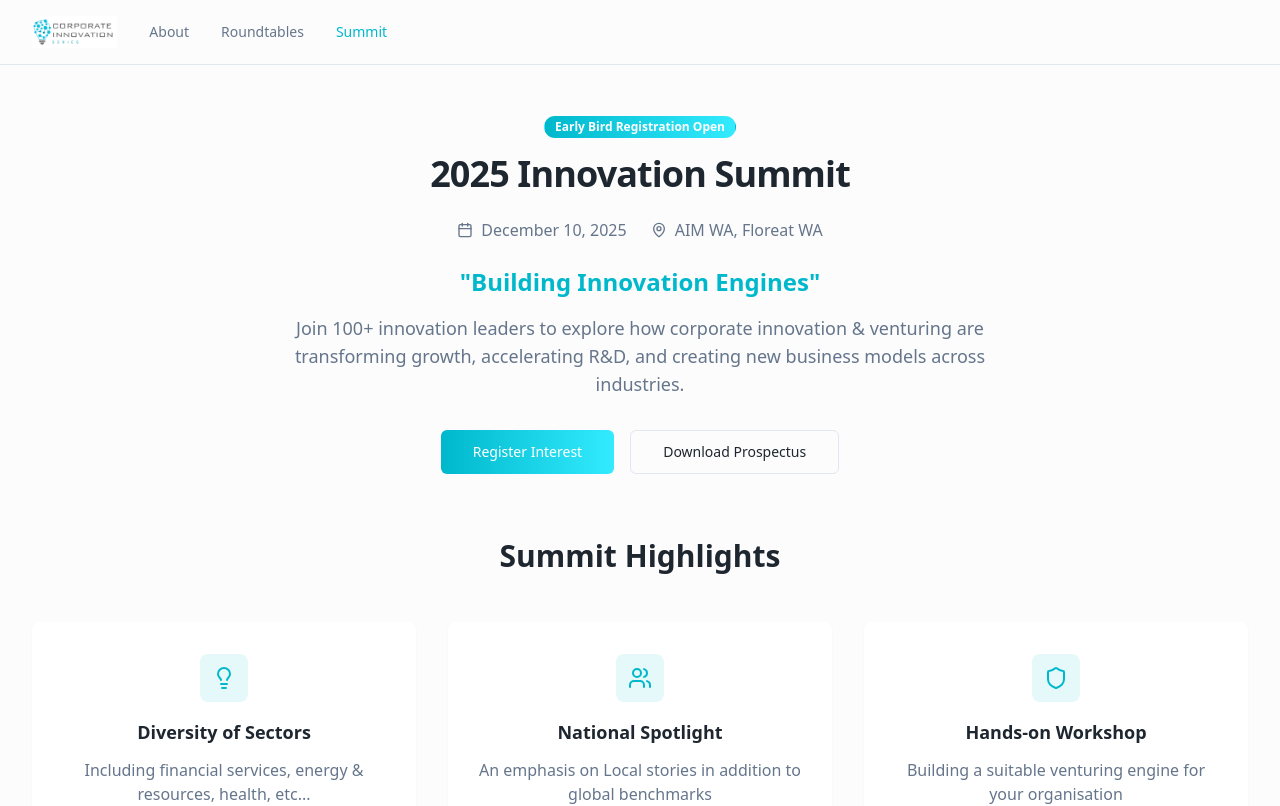
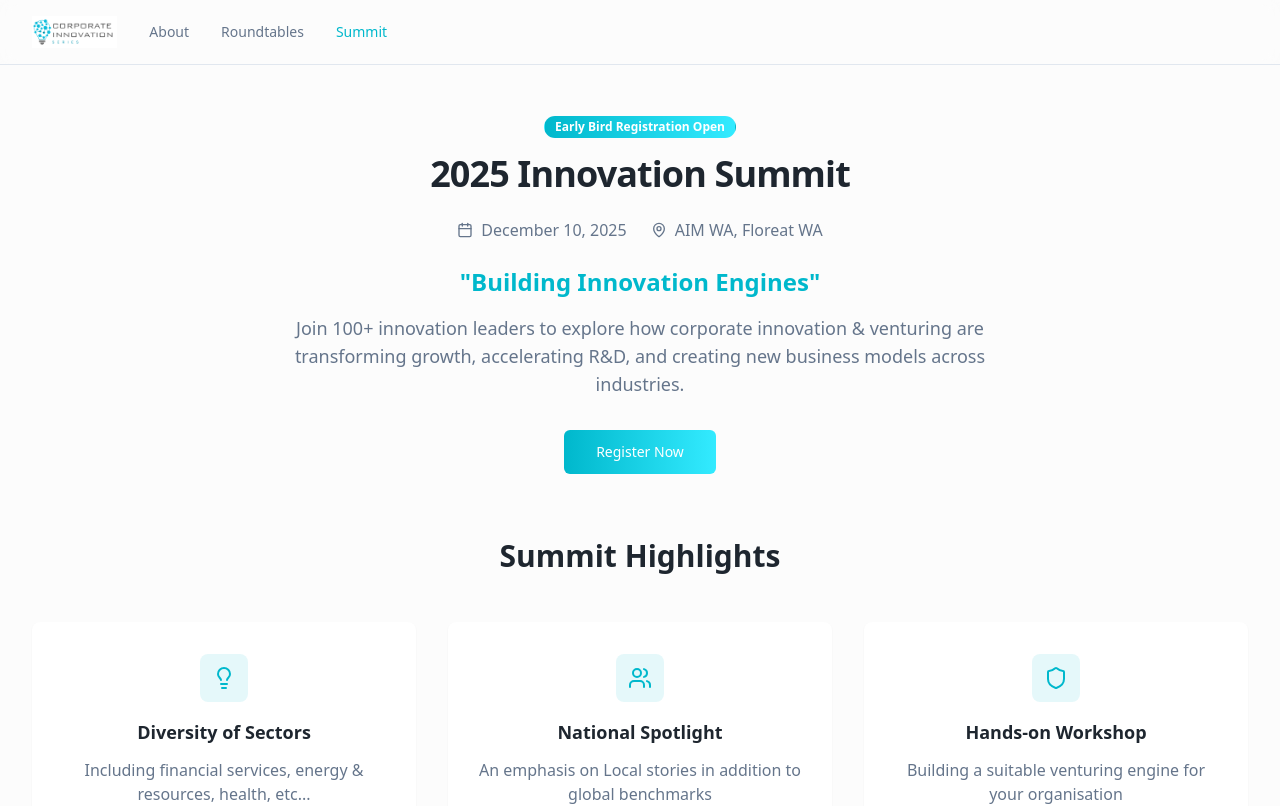
Before and after one commit to Spiro-12/corporate-innovation-series, a React (Vite) app: page /summit/2025 in a window 1280 px wide. Shown: the top 806 px of the page. Built offline with nearby package versions, Linux system fonts and the light colour scheme.

Commit message:
Update Summit 2025 registration button
Remove "Download Prospectus" button and update "Register Interest" button to "Register Now" with a hyperlink to the Humanitix registration page.

```diff
--- a/src/pages/Summit2025.tsx
+++ b/src/pages/Summit2025.tsx
@@ -88,11 +88,12 @@ const Summit2025 = () => {
           </p>
 
           <div className="flex flex-col sm:flex-row gap-4 justify-center">
-            <Button size="lg" className="bg-gradient-to-r from-primary to-primary-glow hover:opacity-90">
-              Register Interest
-            </Button>
-            <Button size="lg" variant="outline">
-              Download Prospectus
+            <Button
+              size="lg"
+              className="bg-gradient-to-r from-primary to-primary-glow hover:opacity-90"
+              onClick={() => window.open('https://events.humanitix.com/corporate-innovation-summit-2025', '_blank')}
+            >
+              Register Now
             </Button>
           </div>
         </div>
```
